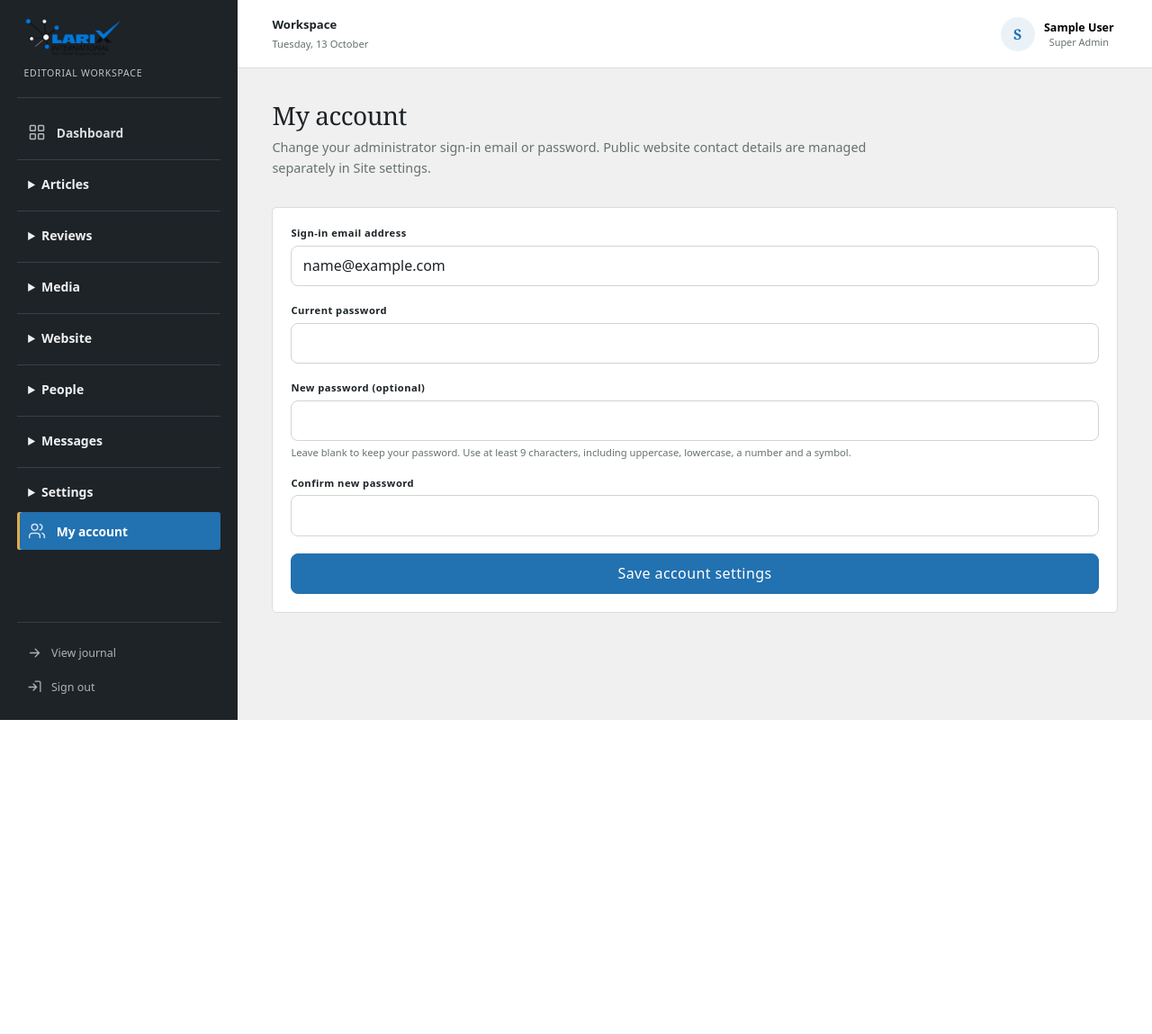
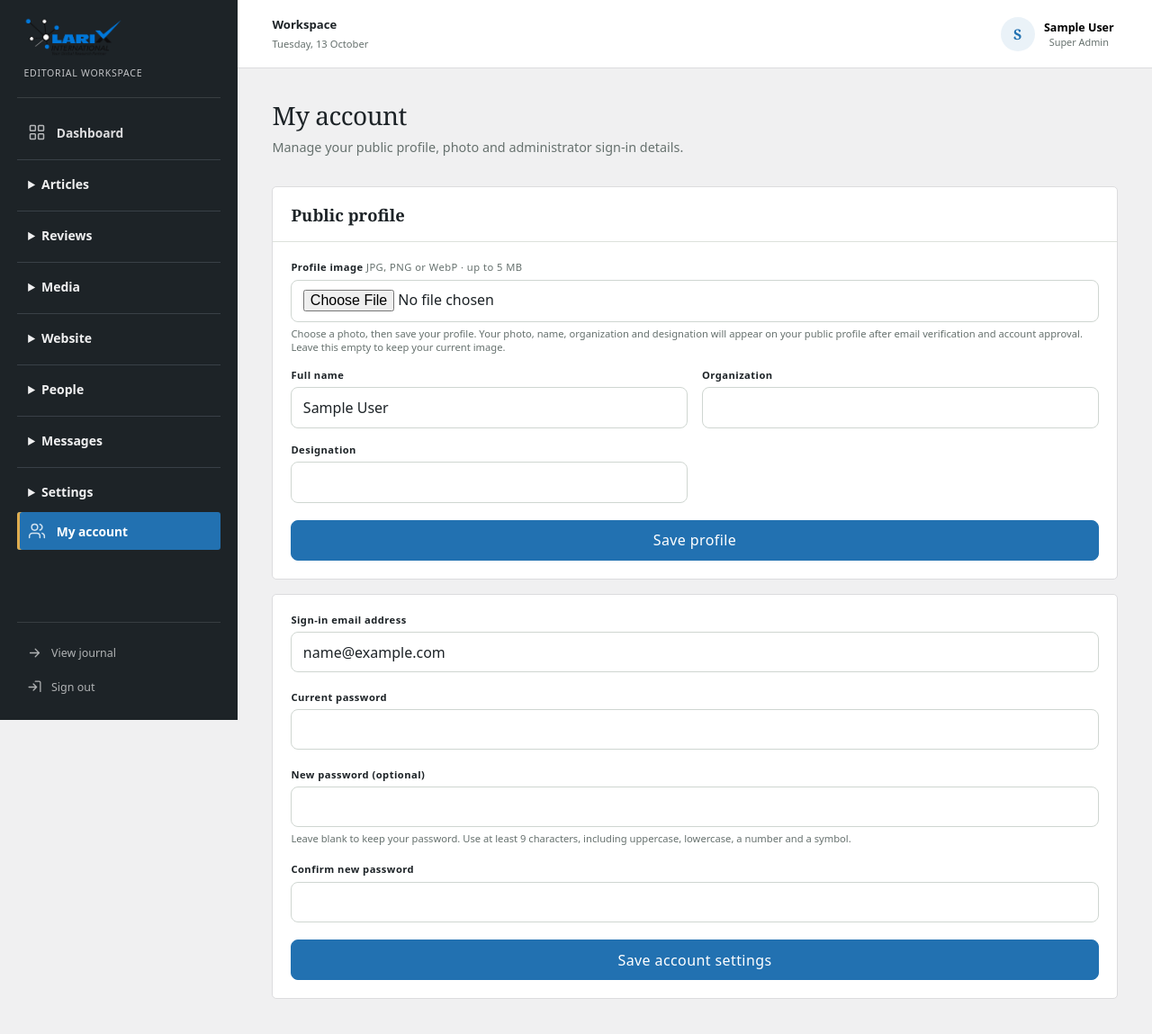
Before and after one commit to octaleadsprivatelimited-cloud/demo-journal, a Laravel app: page /admin/account in a window 1280 px wide. Shown: the whole page at 90% size. Before the commit the page ends 800 px from the top, so only its background shows below. Run offline with Laravel 12, Linux system fonts and the light colour scheme; the visitor is signed in with stand-in values (Sample User, id 1); data comes from the database, SQL or seed files in the repository; parts of the project's set-up code (start-up, migrations or seed data) failed here and were passed over.

Commit message:
Publish registered member photos across public profiles and journal pages

```diff
--- a/app/Http/Controllers/Admin/AccountController.php
+++ b/app/Http/Controllers/Admin/AccountController.php
@@ -33,6 +33,24 @@ class AccountController extends Controller
         return view('admin.email-templates', compact('templates'));
     }
 
+    public function updateProfile(Request $request)
+    {
+        abort_if($request->user()->is_local_admin_bypass, 403);
+        $data = $request->validate([
+            'name' => ['required', 'string', 'max:120'],
+            'organization' => ['nullable', 'string', 'max:160'],
+            'designation' => ['nullable', 'string', 'max:120'],
+            'avatar' => ['nullable', 'image', 'mimes:jpg,jpeg,png,webp', 'max:5120'],
+        ]);
+        unset($data['avatar']);
+        if ($request->hasFile('avatar')) {
+            $data['profile_image_path'] = $request->file('avatar')->store('users/avatars', 'public');
+        }
+        $request->user()->update($data);
+
+        return back()->with('success', 'Public profile updated.');
+    }
+
     public function update(Request $request)
     {
         abort_if($request->user()->is_local_admin_bypass, 403, 'Use a real administrator account to change login credentials.');
--- a/app/Http/Controllers/Public/ArticleController.php
+++ b/app/Http/Controllers/Public/ArticleController.php
@@ -90,10 +90,10 @@ class ArticleController extends PublicController
                 ->whereNull('parent_id')
                 ->approved()
                 ->with([
-                    'user:id,name,profile_image_path',
+                    'user:id,name,profile_image_path,status,is_active,email_verified_at',
                     'replies' => fn ($query) => $query
                         ->approved()
-                        ->with('user:id,name,profile_image_path')
+                        ->with('user:id,name,profile_image_path,status,is_active,email_verified_at')
                         ->oldest('approved_at'),
                 ])
                 ->oldest('approved_at')
--- a/app/Http/Controllers/Reviewer/ProfileController.php
+++ b/app/Http/Controllers/Reviewer/ProfileController.php
@@ -28,10 +28,13 @@ final class ProfileController extends Controller
             'expertise' => ['nullable', 'string', 'max:1000'],
             'research_interests' => ['nullable', 'string', 'max:2000'],
             'orcid' => ['nullable', 'regex:/^\d{4}-\d{4}-\d{4}-\d{3}[\dX]$/'],
+            'avatar' => ['nullable', 'image', 'mimes:jpg,jpeg,png,webp', 'max:5120'],
         ]);
-        DB::transaction(function () use ($request, $data) {
+        $avatar = $request->file('avatar')?->store('reviewers/avatars', 'public');
+        DB::transaction(function () use ($request, $data, $avatar) {
             $user = $request->user()->newQuery()->lockForUpdate()->findOrFail($request->user()->id);
             $user->update(collect($data)->only(['name', 'organization', 'designation', 'phone'])->all() + [
+                'profile_image_path' => $avatar ?: $user->profile_image_path,
                 'reviewer_profile' => array_replace($user->reviewer_profile ?? [], collect($data)->only(['department', 'country', 'expertise', 'research_interests', 'orcid'])->all()),
             ]);
         });
--- a/app/Models/User.php
+++ b/app/Models/User.php
@@ -14,6 +14,7 @@ use Illuminate\Database\Eloquent\Relations\HasMany;
 use Illuminate\Database\Eloquent\Relations\HasOne;
 use Illuminate\Foundation\Auth\User as Authenticatable;
 use Illuminate\Notifications\Notifiable;
+use Illuminate\Support\Facades\Storage;
 use Laravel\Sanctum\HasApiTokens;
 
 class User extends Authenticatable implements MustVerifyEmail
@@ -27,6 +28,15 @@ class User extends Authenticatable implements MustVerifyEmail
     ];
 
     protected $hidden = ['password', 'remember_token'];
+
+    protected static function booted(): void
+    {
+        static::updated(function (User $user): void {
+            if ($user->wasChanged('profile_image_path')) {
+                $user->author()->first()?->update(['avatar_path' => $user->profile_image_path]);
+            }
+        });
+    }
 
     /**
      * Get the attributes that should be cast.
@@ -122,7 +132,6 @@ class User extends Authenticatable implements MustVerifyEmail
                 ->whereHas('permissions', fn (Builder $query) => $query->where('slug', $permission))->exists();
         }
 
-
         return $this->roles()->whereHas('permissions', fn (Builder $query) => $query->where('slug', $permission))->exists();
     }
 
@@ -130,4 +139,20 @@ class User extends Authenticatable implements MustVerifyEmail
     {
         return $query->where('status', 'active')->where('is_active', true);
     }
+
+    public function scopePublicProfile(Builder $query): Builder
+    {
+        return $query->active()->whereNotNull('email_verified_at')
+            ->whereNotNull('profile_image_path')->where('profile_image_path', '!=', '');
+    }
+
+    public function hasPublicProfile(): bool
+    {
+        return $this->isActive() && $this->hasVerifiedEmail() && filled($this->profile_image_path);
+    }
+
+    public function getProfileImageUrlAttribute(): ?string
+    {
+        return $this->profile_image_path ? Storage::disk('public')->url($this->profile_image_path) : null;
+    }
 }
--- a/resources/views/admin/account.blade.php
+++ b/resources/views/admin/account.blade.php
@@ -1,8 +1,20 @@
 @extends('layouts.portal')
 @section('title','My account')
 @section('page-title','My account')
-@section('page-description','Change your administrator sign-in email or password. Public website contact details are managed separately in Site settings.')
+@section('page-description','Manage your public profile, photo and administrator sign-in details.')
 @section('content')
+@unless($account->is_local_admin_bypass)
+<div class="portal-card"><div class="portal-card-head"><h2>Public profile</h2></div><div class="portal-card-body">
+<form class="portal-form" method="post" enctype="multipart/form-data" action="{{ route('admin.account.profile.update') }}" data-loading>
+@csrf @method('put')
+<div class="form-grid">
+<x-portal.profile-image :path="$account->profile_image_path" :name="$account->name" />
+@foreach(['name'=>'Full name','organization'=>'Organization','designation'=>'Designation'] as $field=>$label)
+<div class="portal-field"><label for="{{ $field }}">{{ $label }}</label><input class="portal-input" id="{{ $field }}" name="{{ $field }}" value="{{ old($field,$account->$field) }}" @required($field==='name')><x-portal.field-error :name="$field" /></div>
+@endforeach
+</div><button class="portal-button primary" type="submit">Save profile</button>
+</form></div></div>
+@endunless
 <div class="portal-card"><div class="portal-card-body">
 @if($account->is_local_admin_bypass)
 <p>You are using localhost demo access. Sign in with a real administrator account to change login credentials.</p>
--- a/resources/views/components/portal/profile-image.blade.php
+++ b/resources/views/components/portal/profile-image.blade.php
@@ -5,7 +5,10 @@
         <img class="profile-image-preview" data-profile-image-preview @if($path) src="{{ Illuminate\Support\Facades\Storage::disk('public')->url($path) }}" @else hidden @endif alt="Profile image for {{ $name }}" width="96" height="96">
         <div>
             <input class="portal-input" id="avatar" name="avatar" type="file" accept="image/jpeg,image/png,image/webp" data-profile-image-input>
-            <p class="portal-help">Choose a photo, then save your profile. Leave this empty to keep your current image.</p>
+            <p class="portal-help">Choose a photo, then save your profile. Your photo, name, organization and designation will appear on your public profile after email verification and account approval. Leave this empty to keep your current image.</p>
+            @if(auth()->user()?->hasPublicProfile())
+                <p><a href="{{ route('people.show', auth()->user()) }}" target="_blank" rel="noopener">View public profile</a></p>
+            @endif
             <x-portal.field-error name="avatar" />
         </div>
     </div>
--- a/resources/views/public/articles/show.blade.php
+++ b/resources/views/public/articles/show.blade.php
@@ -225,14 +225,14 @@
                         @forelse($comments as $comment)
                             @php($commentName = $comment->user?->name ?: $comment->guest_name ?: 'Journal reader')
                             <article class="comment">
-                                <div class="comment-avatar" aria-hidden="true">{{ mb_substr($commentName, 0, 1) }}</div>
+                                <div class="comment-avatar" aria-hidden="true">@if($comment->user?->hasPublicProfile())<img src="{{ $comment->user->profile_image_url }}" alt="" width="44" height="44" loading="lazy" style="width:100%;height:100%;object-fit:cover;border-radius:inherit">@else{{ mb_substr($commentName, 0, 1) }}@endif</div>
                                 <div>
                                     <header><strong>{{ $commentName }}</strong><time datetime="{{ $comment->approved_at?->toIso8601String() ?? $comment->created_at->toIso8601String() }}">{{ ($comment->approved_at ?? $comment->created_at)->diffForHumans() }}</time></header>
                                     <p>{!! nl2br(e($comment->body)) !!}</p>
                                     @foreach($comment->replies as $reply)
                                         @php($replyName = $reply->user?->name ?: $reply->guest_name ?: 'Editorial team')
                                         <article class="comment comment-reply">
-                                            <div class="comment-avatar" aria-hidden="true">{{ mb_substr($replyName, 0, 1) }}</div>
+                                            <div class="comment-avatar" aria-hidden="true">@if($reply->user?->hasPublicProfile())<img src="{{ $reply->user->profile_image_url }}" alt="" width="34" height="34" loading="lazy" style="width:100%;height:100%;object-fit:cover;border-radius:inherit">@else{{ mb_substr($replyName, 0, 1) }}@endif</div>
                                             <div><header><strong>{{ $replyName }}</strong><time datetime="{{ $reply->approved_at?->toIso8601String() ?? $reply->created_at->toIso8601String() }}">{{ ($reply->approved_at ?? $reply->created_at)->diffForHumans() }}</time></header><p>{!! nl2br(e($reply->body)) !!}</p></div>
                                         </article>
                                     @endforeach
--- a/resources/views/public/authors/index.blade.php
+++ b/resources/views/public/authors/index.blade.php
@@ -15,6 +15,7 @@
     </section>
     <section class="section">
         <div class="container">
+            <p><a class="text-link" href="{{ route('people.index') }}">View member profiles <x-public.icon name="arrow-right" /></a></p>
             <form class="directory-search" action="{{ route('authors.index') }}" method="get" role="search">
                 <label for="author-search">Find a contributor</label>
                 <div class="input-with-icon"><x-public.icon name="search" /><input id="author-search" name="q" type="search" value="{{ $term }}" placeholder="Search by name or institution"><button class="button button-primary" type="submit">Search</button></div>
--- a/resources/views/reviewer/profile.blade.php
+++ b/resources/views/reviewer/profile.blade.php
@@ -5,8 +5,9 @@
 @section('page-description','Keep your professional background and expertise up to date for the editorial team.')
 @section('content')
 <div class="portal-card"><div class="portal-card-head"><h2>Professional details</h2></div><div class="portal-card-body">
-<form class="portal-form" method="post" action="{{ route('reviewer.profile.update') }}">@csrf @method('put')
+<form class="portal-form" method="post" enctype="multipart/form-data" action="{{ route('reviewer.profile.update') }}">@csrf @method('put')
 <div class="form-grid">
+<x-portal.profile-image :path="$user->profile_image_path" :name="$user->name" />
 @foreach(['name'=>'Full name','organization'=>'Institution / organization','designation'=>'Position / title','phone'=>'Phone','department'=>'Department','country'=>'Country','orcid'=>'ORCID'] as $field=>$label)
 <div class="portal-field"><label for="{{ $field }}">{{ $label }}</label><input class="portal-input" id="{{ $field }}" name="{{ $field }}" value="{{ old($field, in_array($field,['name','organization','designation','phone']) ? $user->$field : data_get($user->reviewer_profile,$field)) }}" @required($field==='name')><x-portal.field-error :name="$field" /></div>
 @endforeach
--- a/routes/portal.php
+++ b/routes/portal.php
@@ -53,6 +53,7 @@ Route::middleware(['auth', 'active', 'verified'])->group(function (): void {
         Route::put('/pages/{page}', [Admin\JournalPageController::class, 'update'])->name('pages.update');
         Route::get('/email-templates', [Admin\AccountController::class, 'emailTemplates'])->middleware('role:admin,super-admin')->name('email-templates');
         Route::get('/account', [Admin\AccountController::class, 'edit'])->middleware('role:admin,super-admin')->name('account.edit');
+        Route::put('/account/profile', [Admin\AccountController::class, 'updateProfile'])->middleware(['role:admin,super-admin', 'throttle:20,1'])->name('account.profile.update');
         Route::put('/account', [Admin\AccountController::class, 'update'])->middleware(['role:admin,super-admin','throttle:6,1'])->name('account.update');
         Route::get('/', Admin\DashboardController::class)->middleware('role:admin,super-admin')->name('dashboard');
         Route::post('/articles/bulk', [Admin\ArticleController::class, 'bulk'])->middleware('throttle:10,1')->name('articles.bulk');
--- a/routes/public.php
+++ b/routes/public.php
@@ -34,6 +34,8 @@ Route::post('/article/{slug}/comments', [CommentController::class, 'store'])
     ->name('comments.store');
 
 Route::get('/authors', [AuthorController::class, 'index'])->name('authors.index');
+Route::get('/people', [PageController::class, 'people'])->name('people.index');
+Route::get('/people/{user}', [PageController::class, 'profile'])->whereNumber('user')->name('people.show');
 Route::get('/author/{slug}', [AuthorController::class, 'show'])
     ->where('slug', '(?!dashboard$|login$|register$|articles$|submissions$|reviews$|profile$|settings$)[a-z0-9]+(?:-[a-z0-9]+)*')
     ->name('authors.show');
```
Also changed, not shown: app/Http/Controllers/Public/PageController.php (+28 -1 lines), docs/PROFILE_PHOTOS_20261009.md (added, +13 -0 lines), resources/views/components/public/member-card.blade.php (added, +12 -0 lines), resources/views/public/pages/editorial-board.blade.php (+6 -3 lines), resources/views/public/people/index.blade.php (added, +21 -0 lines), resources/views/public/people/show.blade.php (added, +23 -0 lines), tests/Feature/Portal/ProfileImageTest.php (+128 -1 lines), README.md.
